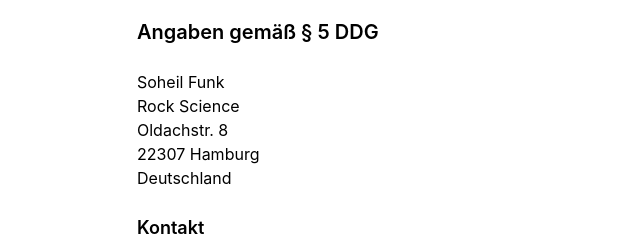
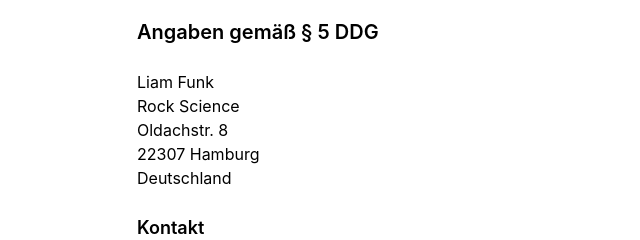
Before and after one commit to s0h311/rock-science-com, a Nuxt app: page /legal/impressum in a window 1280 px wide. Shown: the part 130-370 px from the top of the page, without its empty margins (215-855 px from the left). Built offline with nearby package versions, Linux system fonts and the light colour scheme.

Commit message:
update impressum

```diff
--- a/app/pages/legal/impressum.vue
+++ b/app/pages/legal/impressum.vue
@@ -8,7 +8,7 @@
 
     <p>
       <template v-if="source">{{ source }} ist ein Angebot von:<br /></template>
-      Soheil Funk
+      Liam Funk
       <br />
       Rock Science
       <br />
```
